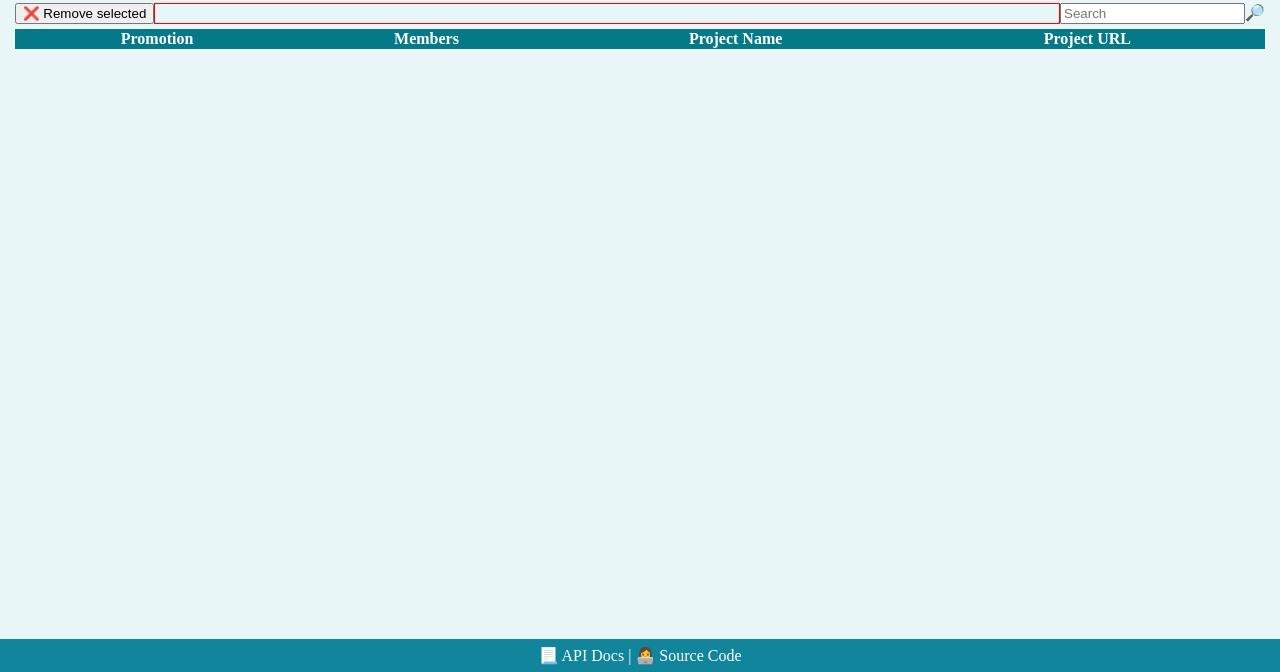
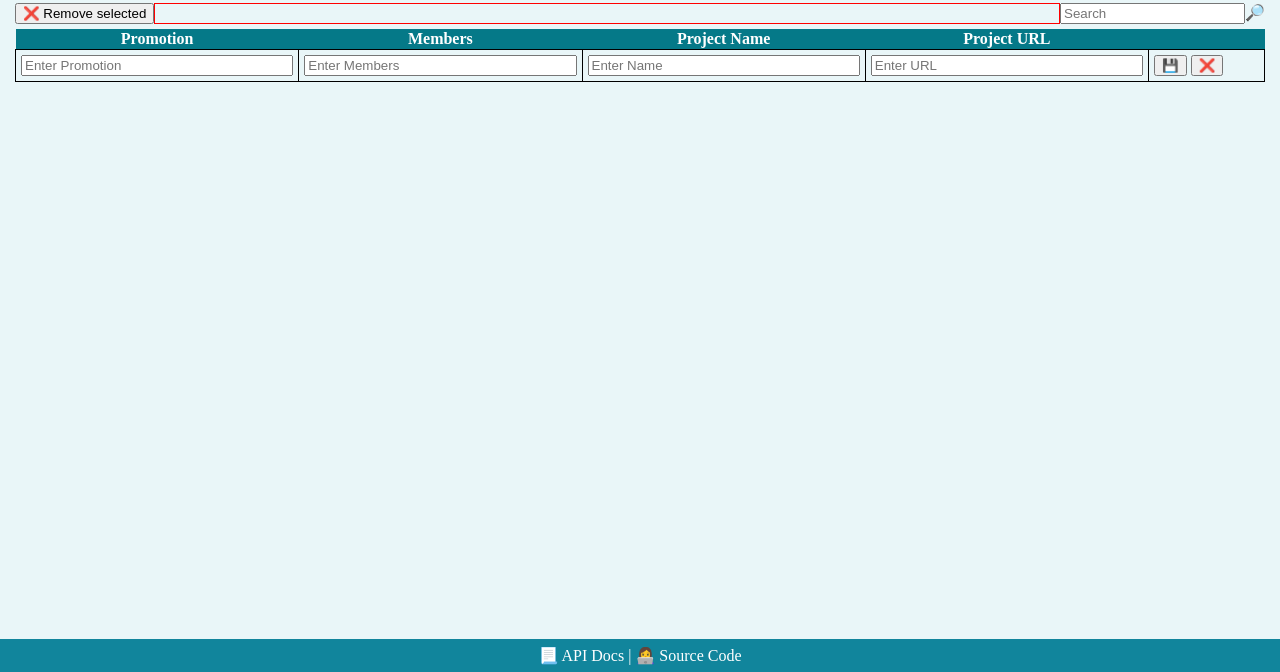
Before and after one commit to rpopita/teams-networking, a website built with webpack: page src/index.html in a window 1280 px wide. Shown: the part 128-800 px from the top of the page. Built offline with nearby package versions, Linux system fonts and the light colour scheme; files whose address does not match are found by name.

Commit message:
static html form

```diff
--- a/src/index.html
+++ b/src/index.html
@@ -17,13 +17,13 @@
     </header>
 
     <section>
+      <form>
         <div class="tbar">
           <button>❌ Remove selected</button>
           <div class="tfill"></div>
           <input placeholder="Search" type="search" name="search" id="search" />
           <label for="search"> 🔎</label>
         </div>
-
         <table id="teamsTable">
           <thead>
             <tr>
@@ -35,7 +35,28 @@
             </tr>
           </thead>
           <tbody></tbody>
+          <tfoot>
+            <tr>
+              <td>
+                <input type="text" name="promotion" id="promotion" placeholder="Enter Promotion" required />
+              </td>
+              <td>
+                <input type="text" name="members" id="members" placeholder="Enter Members" required />
+              </td>
+              <td>
+                <input type="text" name="name" id="name" placeholder="Enter Name" required />
+              </td>
+              <td>
+                <input type="text" name="url" id="url" placeholder="Enter URL" required />
+              </td>
+              <td>
+                <button type="submit">💾</button>
+                <button type="reset">❌</button>
+              </td>
+            </tr>
+          </tfoot>
         </table>
+      </form>
     </section>
 
     <footer>📃 API Docs | 👩‍💻 Source Code</footer>
--- a/src/style.css
+++ b/src/style.css
@@ -88,3 +88,11 @@ footer {
 #teamsTable tr:nth-child(even) {
   background-color: #f2f2f2;
 }
+
+#teamsTable tfoot input {
+  width: 100%;
+}
+
+#teamsTable tfoot input:not([type="image" i]) {
+  box-sizing: border-box;
+}
```
Lines whose indentation alone changed are shown as unchanged.
